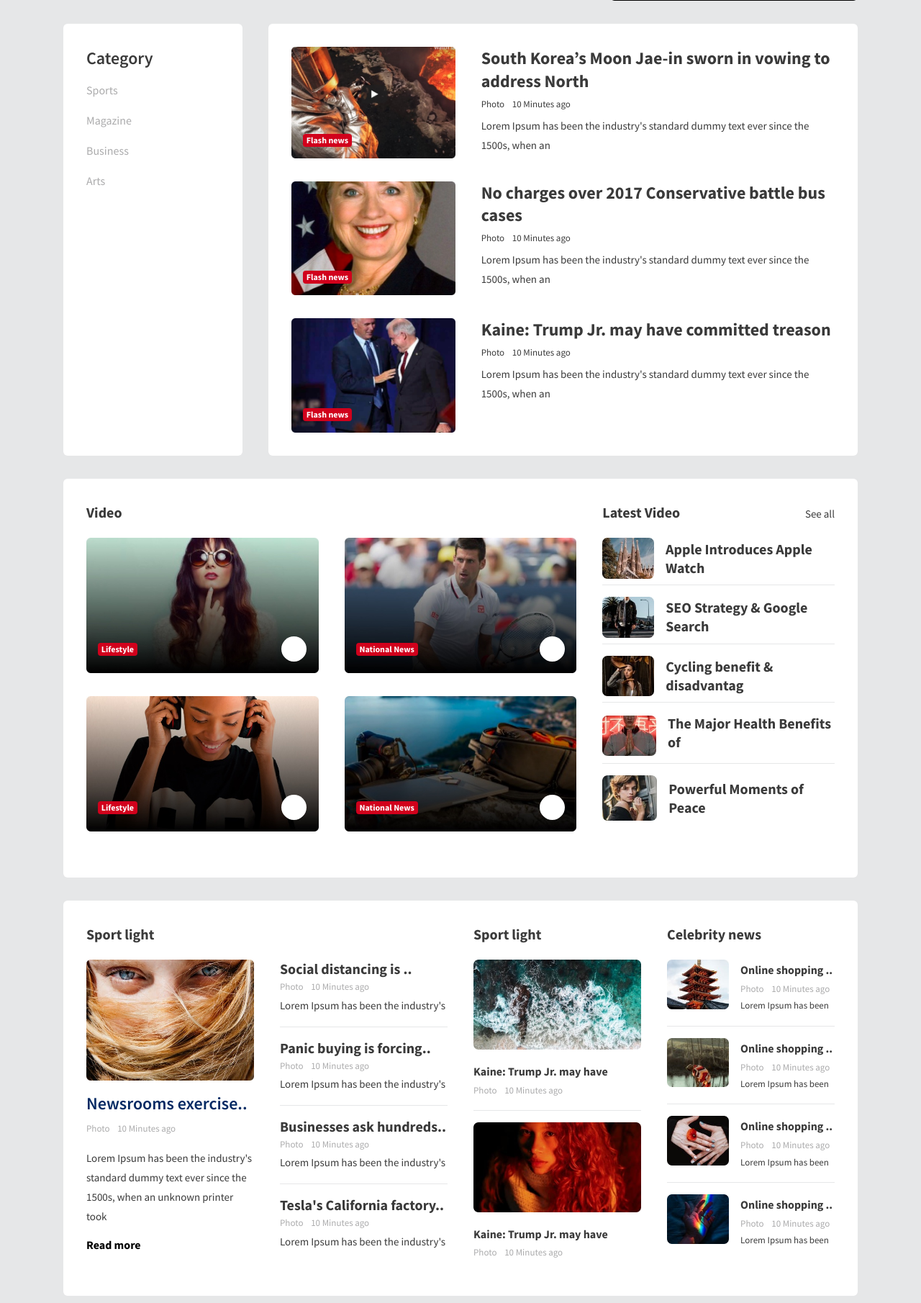
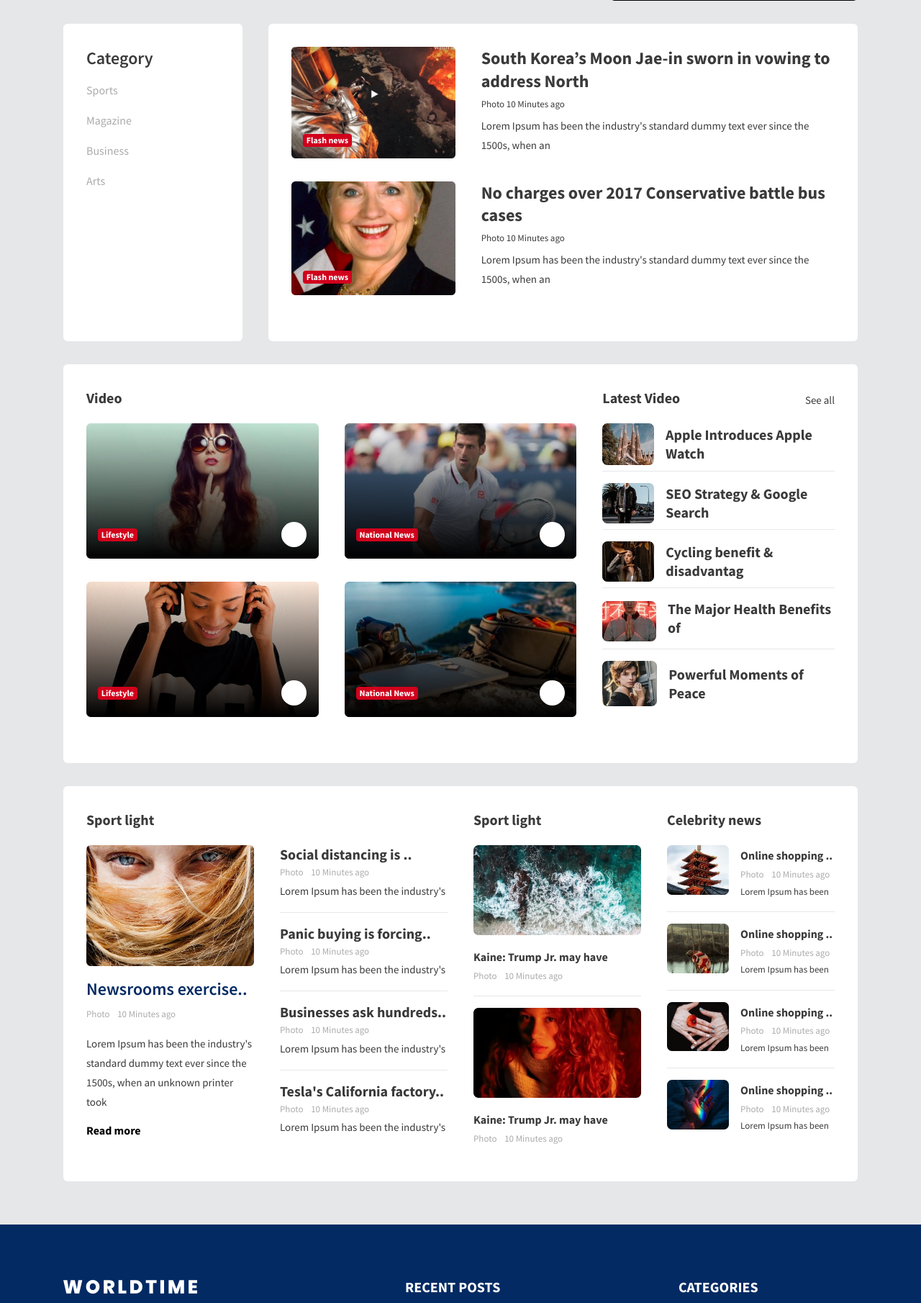
Before and after one commit to istiaq-debugeer/WorldTime, a Django app: page / in a window 1280 px wide. Shown: the part 575-2385 px from the top of the page at 72% size. Run offline with Django 4.2, Linux system fonts and the light colour scheme; data comes from the database, SQL or seed files in the repository; both versions use the stored data as it was after the commit; some libraries are stand-ins or nearby versions.

Commit message:
secound commit

```diff
--- a/templates/index.html
+++ b/templates/index.html
@@ -95,12 +95,13 @@
               <div class="col-lg-9 stretch-card grid-margin">
                 <div class="card">
                   <div class="card-body">
+                  {% for x in breakingnews %}
                         <div class="row">
                           <div class="col-sm-4 grid-margin">
                             <div class="position-relative">
                               <div class="rotate-img">
                                 <img
-                              src="assets/images/dashboard/home_4.jpg"
+                                  src="{{ x.newsImage }}"
                                   alt="thumb"
                                   class="img-fluid"
                                 />
@@ -114,80 +115,17 @@
                           </div>
                           <div class="col-sm-8  grid-margin">
                             <h2 class="mb-2 font-weight-600">
-                          South Korea’s Moon Jae-in sworn in vowing to address
-                          North
+                              {{ x.newsHeader }}
                             </h2>
                             <div class="fs-13 mb-2">
-                          <span class="mr-2">Photo </span>10 Minutes ago
+                              <span class="mr-2">{{ x.newsinfo }}
                             </div>
                             <p class="mb-0">
-                          Lorem Ipsum has been the industry's standard dummy
-                          text ever since the 1500s, when an
+                              {{ x.newstitle }}
                             </p>
                           </div>
                         </div>
-
-                    <div class="row">
-                      <div class="col-sm-4 grid-margin">
-                        <div class="position-relative">
-                          <div class="rotate-img">
-                            <img
-                              src="assets/images/dashboard/home_5.jpg"
-                              alt="thumb"
-                              class="img-fluid"
-                            />
-                          </div>
-                          <div class="badge-positioned">
-                            <span class="badge badge-danger font-weight-bold"
-                              >Flash news</span
-                            >
-                          </div>
-                        </div>
-                      </div>
-                      <div class="col-sm-8  grid-margin">
-                        <h2 class="mb-2 font-weight-600">
-                          No charges over 2017 Conservative battle bus cases
-                        </h2>
-                        <div class="fs-13 mb-2">
-                          <span class="mr-2">Photo </span>10 Minutes ago
-                        </div>
-                        <p class="mb-0">
-                          Lorem Ipsum has been the industry's standard dummy
-                          text ever since the 1500s, when an
-                        </p>
-                      </div>
-                    </div>
-
-                    <div class="row">
-                      <div class="col-sm-4">
-                        <div class="position-relative">
-                          <div class="rotate-img">
-                            <img
-                              src="assets/images/dashboard/home_6.jpg"
-                              alt="thumb"
-                              class="img-fluid"
-                            />
-                          </div>
-                          <div class="badge-positioned">
-                            <span class="badge badge-danger font-weight-bold"
-                              >Flash news</span
-                            >
-                          </div>
-                        </div>
-                      </div>
-                      <div class="col-sm-8">
-                        <h2 class="mb-2 font-weight-600">
-                          Kaine: Trump Jr. may have committed treason
-                        </h2>
-                        <div class="fs-13 mb-2">
-                          <span class="mr-2">Photo </span>10 Minutes ago
-                        </div>
-                        <p class="mb-0">
-                          Lorem Ipsum has been the industry's standard dummy
-                          text ever since the 1500s, when an
-                        </p>
-                      </div>
-                    </div>
+                  {% endfor %}
                   </div>
                 </div>
               </div>
--- a/website/admin.py
+++ b/website/admin.py
@@ -1,9 +1,10 @@
 from django.contrib import admin
 
-from website.models import Category,FlashNews,Slider,Card
+from website.models import Category,FlashNews,Slider,Card,BreakingNews
 
 # Register your models here.
 admin.site.register(Category)
 admin.site.register(FlashNews)
 admin.site.register(Slider)
 admin.site.register(Card)
+admin.site.register(BreakingNews)
--- a/website/models.py
+++ b/website/models.py
@@ -30,3 +30,12 @@ class Card(models.Model):
     CardTitle=models.CharField(max_length=150)
     CardBottomTitle=models.CharField(max_length=100)
     CardImage=models.ImageField(upload_to='card/')
+
+class BreakingNews(models.Model):
+     newsImage=models.ImageField(upload_to='breakingnews/')
+     newsHeader=models.CharField(max_length=100)
+     newsinfo=models.CharField(max_length=50)
+     newstitle=models.CharField(max_length=100)
+
+class video(models.Model):
+    youtube=models.CharField()
--- a/website/views.py
+++ b/website/views.py
@@ -1,7 +1,7 @@
 from django.shortcuts import render
 from django.views.generic import TemplateView
 
-from website.models import Category,FlashNews,Slider,Card
+from website.models import Category,FlashNews,Slider,Card,BreakingNews
 
 
 # Create your views here.
@@ -15,5 +15,6 @@ class HomeView(TemplateView):
         context['flashes']=FlashNews.objects.last()
         context['sliders']=Slider.objects.all()
         context['cards']=Card.objects.all()
+        context['breakingnews']=BreakingNews.objects.all()
 
         return context
```
Also changed, not shown: breakingnews/home_4.jpg (added), breakingnews/home_5.jpg (added), db.sqlite3, website/migrations/0005_breakingnews.py (added). Lines whose indentation alone changed are shown as unchanged.
